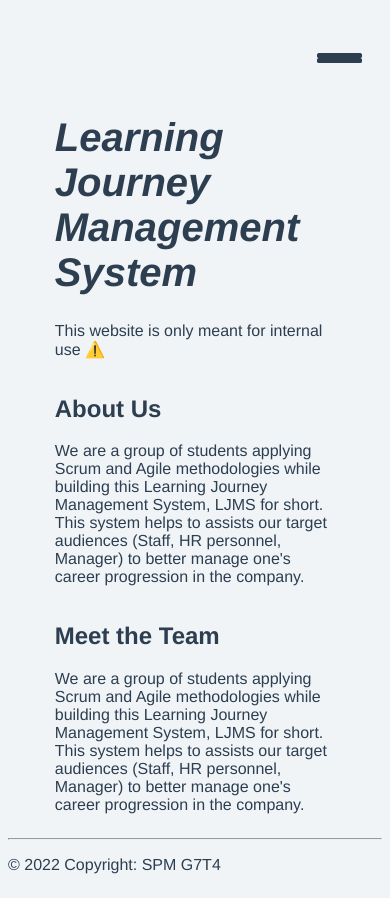
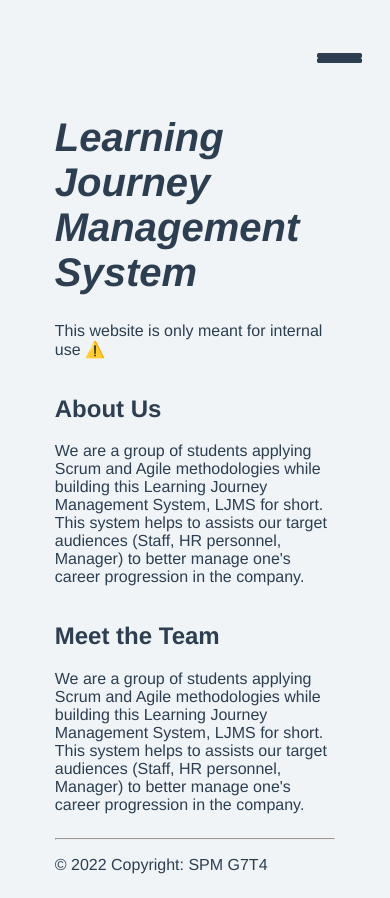
Before and after one commit to minthukha99/spmg7t4, a Vue app: page / in a window 390 px wide. Built offline with nearby package versions, Linux system fonts and the light colour scheme.

Commit message:
Corrected the alignment for the footer when in mobile view

```diff
--- a/src/components/BottomBar.vue
+++ b/src/components/BottomBar.vue
@@ -45,6 +45,12 @@
         margin: auto;
     }
 
+    @media screen and (min-width: 230px) {
+      .footer-bg-wrapper {
+        width: 75%;
+      }
+    }
+
     @media screen and (min-width: 468px) {
       .footer-bg-wrapper {
         width: 75%;
```
